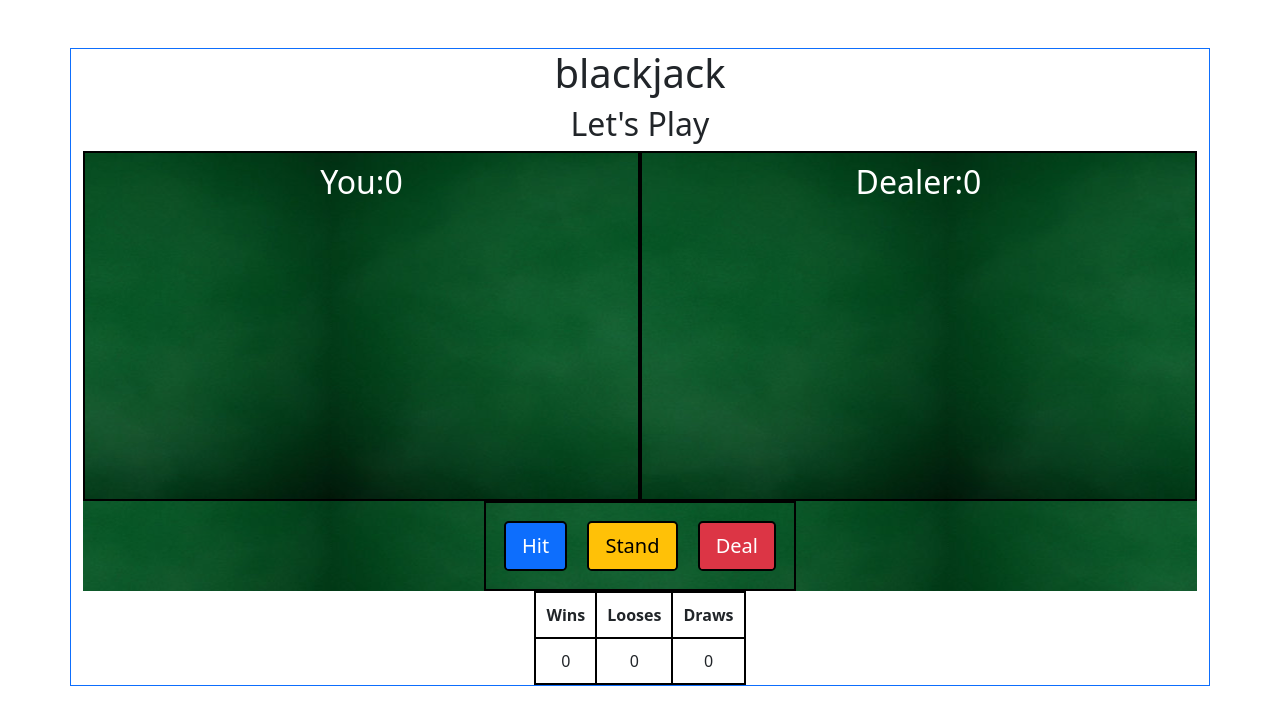
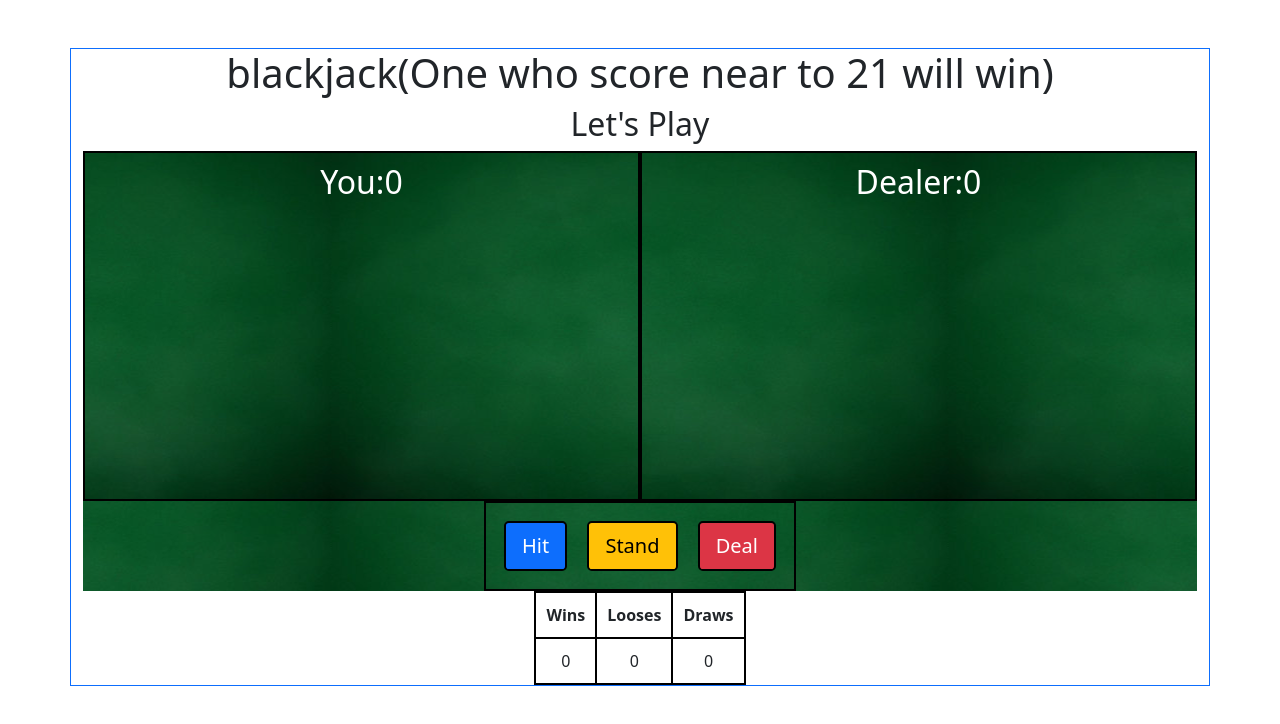
Before and after one commit to codeekta28/blackjack-game, a plain HTML site: page index.html in a window 1280 px wide. Drawn offline with nearby package versions, Linux system fonts and the light colour scheme.

Commit message:
add infor about game in h1

```diff
--- a/index.html
+++ b/index.html
@@ -13,7 +13,7 @@
   </head>
   <body>
     <div class="container text-center my-5 border border-primary">
-        <h1 class="">blackjack</h1>
+        <h1 class="">blackjack(One who score near to 21 will win)</h1>
         <h2><span id="blackjack-result">Let's Play</span></h2>
         <div class="d-flex row-1  justify-content-around flex-wrap">
             <div id="yourBox" class="">
```
